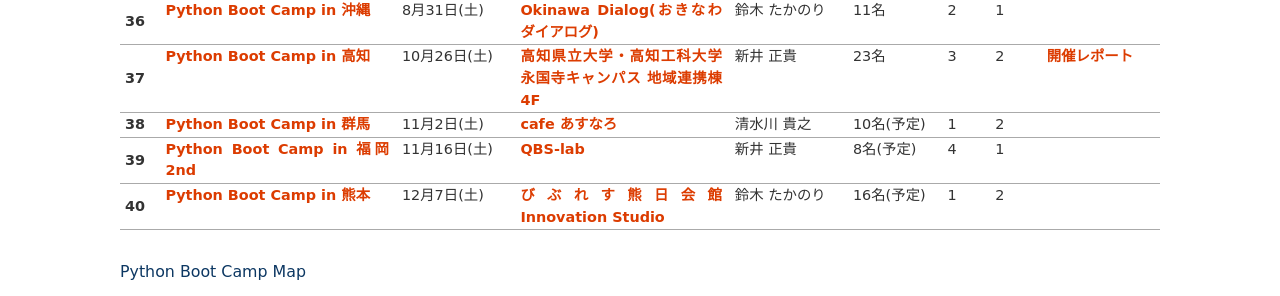
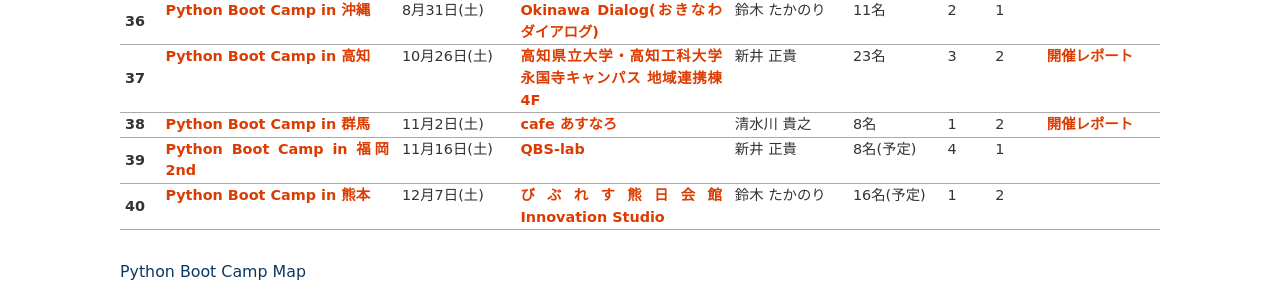
Before and after one commit to pyconjp/www.pycon.jp, a Sphinx documentation site: the page built from source/support/bootcamp.rst, in a window 1280 px wide and 900 px high, scrolled down 3410 px, cut to the strip 144-440 px from the top of the window. Built offline with Sphinx 7.4.7, drawn with Linux system fonts in a browser that asks for light colours.

Commit message:
Update pycamp gunma

```diff
--- a/source/support/bootcamp.rst
+++ b/source/support/bootcamp.rst
@@ -510,10 +510,10 @@
      - 11月2日(土)
      - `cafe あすなろ <http://cafe-asunaro.com/>`_
      - 清水川 貴之
-     - 10名(予定)
+     - 8名
      - 1
      - 2
-     -
+     - `開催レポート <https://pyconjp.blogspot.com/2019/11/python-boot-camp-in-gunma.html>`_
    * - 39
      - `Python Boot Camp in 福岡2nd <https://pyconjp.connpass.com/event/143786/>`__
      - 11月16日(土)
```
